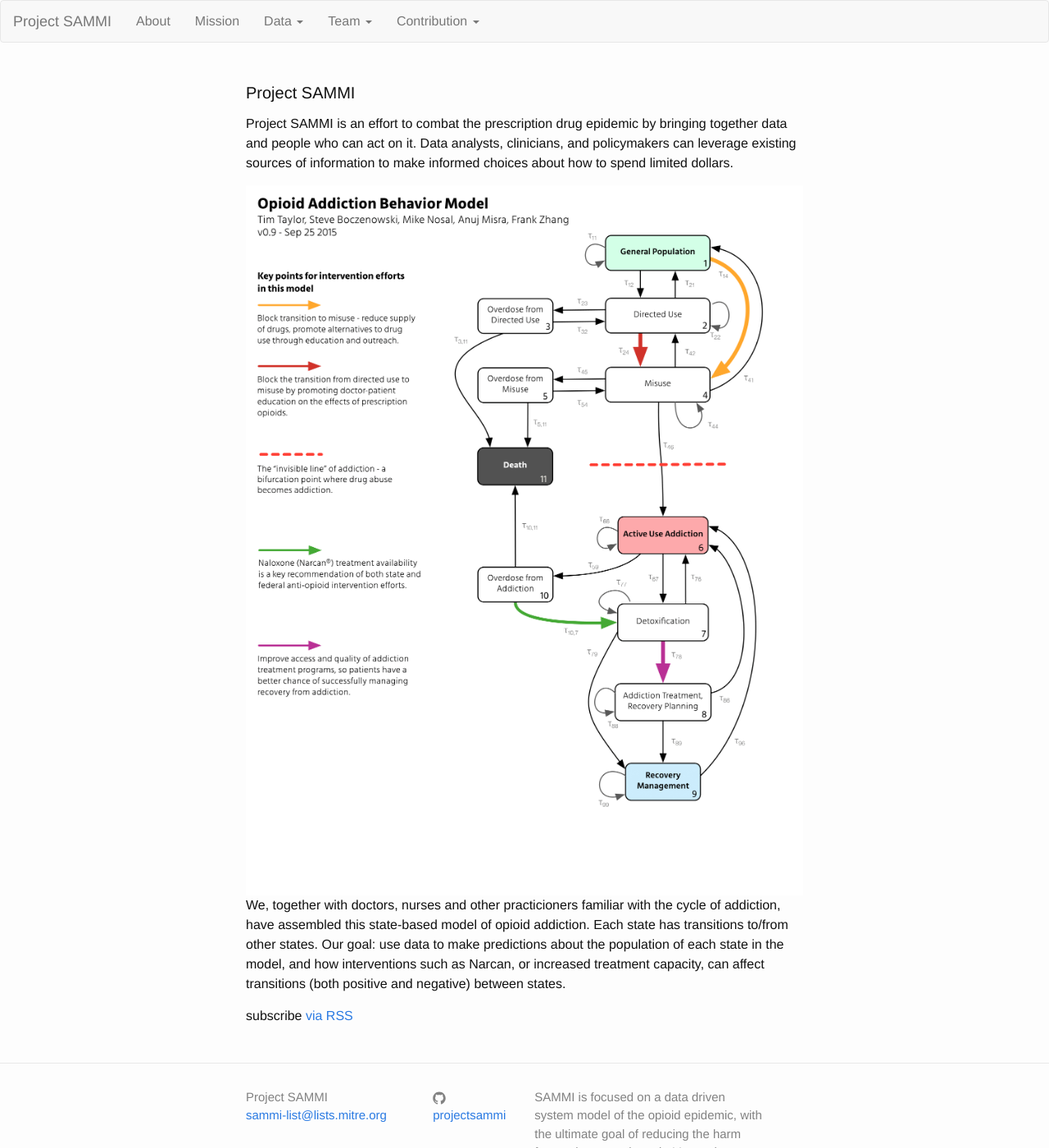
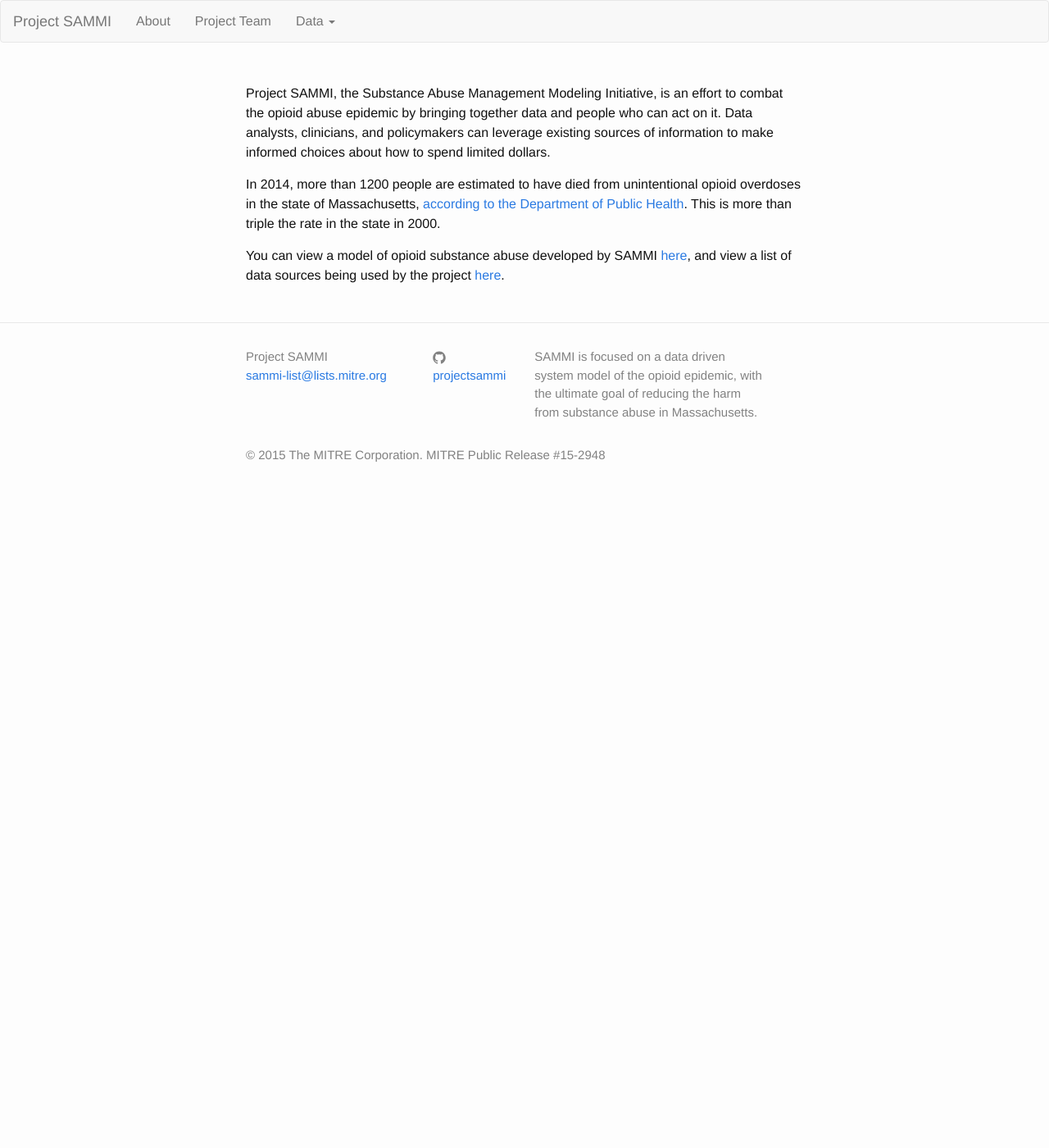
Before and after one commit to projectsammi/projectsammi.github.io, a Jekyll site: the page built from index.html, in a window 1280 px wide and 1400 px high. Shown: the whole window at 82% size. Built offline with Jekyll 4.4.1, drawn with Linux system fonts in a browser that asks for light colours; nearby versions of some CDN libraries.

Commit message:
Changes due to suggestions by Cristen and Kris

```diff
--- a/_config.yml
+++ b/_config.yml
@@ -13,7 +13,7 @@
   with the ultimate goal of reducing the harm from substance abuse in Massachusetts.
 baseurl: "" # the subpath of your site, e.g. /blog
 # url: "http://projectsammi.github.io" # the base hostname & protocol for your site
-url: "http://localhost:4000"
+url: "http://va00027-pc.mitre.org:4000/"
 github_username:  projectsammi
 copyright: "© 2015 The MITRE Corporation. MITRE Public Release #15-2948"
 
--- a/_includes/header.html
+++ b/_includes/header.html
@@ -3,7 +3,7 @@
   <nav class="navbar navbar-default">
     <div class="container-fluid">
       <div class="navbar-header">
-          <button type="button" class="navbar-toggle collapsed" data-toggle="collapse" data-target="#bs-example-navbar-collapse-1" aria-expanded="false">
+          <button type="button" class="navbar-toggle collapsed" data-toggle="collapse" data-target="#navbar-collapse-1" aria-expanded="false">
           <span class="sr-only">Toggle navigation</span>
           <span class="icon-bar"></span>
           <span class="icon-bar"></span>
@@ -12,7 +12,7 @@
         <a class="navbar-brand" href="{{ site.baseurl }}/">{{ site.title }}</a>
       </div>
 
-
+      <div class="collapse navbar-collapse" id="navbar-collapse-1">
         <ul class="nav navbar-nav navbar-left">
           {% for my_page in site.pages %}
             {% if my_page.title %}
@@ -36,6 +36,7 @@
           {% endfor %}
         </ul>
       </div>
+    </div>
   </nav>
 
 </header>
--- a/index.html
+++ b/index.html
@@ -3,14 +3,10 @@
 ---
 
 <div class="home">
+  <p>Project SAMMI, the Substance Abuse Management Modeling Initiative, is an effort to combat the opioid abuse epidemic by bringing together data and people who can act on it. Data analysts, clinicians, and policymakers can leverage existing sources of information to make informed choices about how to spend limited dollars.</p>
 
-  <h1 class="page-heading">Project SAMMI</h1>
+  <p>In 2014, more than 1200 people are estimated to have died from unintentional opioid overdoses in the state of Massachusetts, <a href="http://www.mass.gov/eohhs/docs/dph/quality/drugcontrol/county-level-pmp/data-brief-aug-2015-overdose-county.pdf">according to the Department of Public Health</a>. This is more than triple the rate in the state in 2000.</p>
 
-  <p>Project SAMMI is an effort to combat the prescription drug epidemic by bringing together data and people who can act on it. Data analysts, clinicians, and policymakers can leverage existing sources of information to make informed choices about how to spend limited dollars.</p>
-
-  <img src="{{site.url}}/assets/opioid_addiction_model_0_9.png" />
-  <p>We, together with doctors, nurses and other practicioners familiar with the cycle of addiction, have assembled this state-based model of opioid addiction. Each state has transitions to/from other states. Our goal: use data to make predictions about the population of each state in the model, and how interventions such as Narcan, or increased treatment capacity, can affect transitions (both positive and negative) between states.</p>
-
-  <p class="rss-subscribe">subscribe <a href="{{ "/feed.xml" | prepend: site.baseurl }}">via RSS</a></p>
+  <p>You can view a model of opioid substance abuse developed by SAMMI <a href="{{site.url}}/data/2015/12/05/the-model.html">here</a>, and view a list of data sources being used by the project <a href="{{site.url}}/data/2015/11/27/data-sources.html">here</a>.</p>
 
 </div>
```
Also changed, not shown: _posts/2015-12-03-how-to-contribute.markdown (deleted, +0 -10 lines), _posts/2015-12-04-project-team.markdown (deleted, +0 -25 lines), _posts/2015-12-05-the-model.markdown (+6 -1 lines), about.md (+4 -2 lines), mission.md (deleted, +0 -7 lines), team.md (added, +31 -0 lines). Lines whose indentation alone changed are shown as unchanged.
